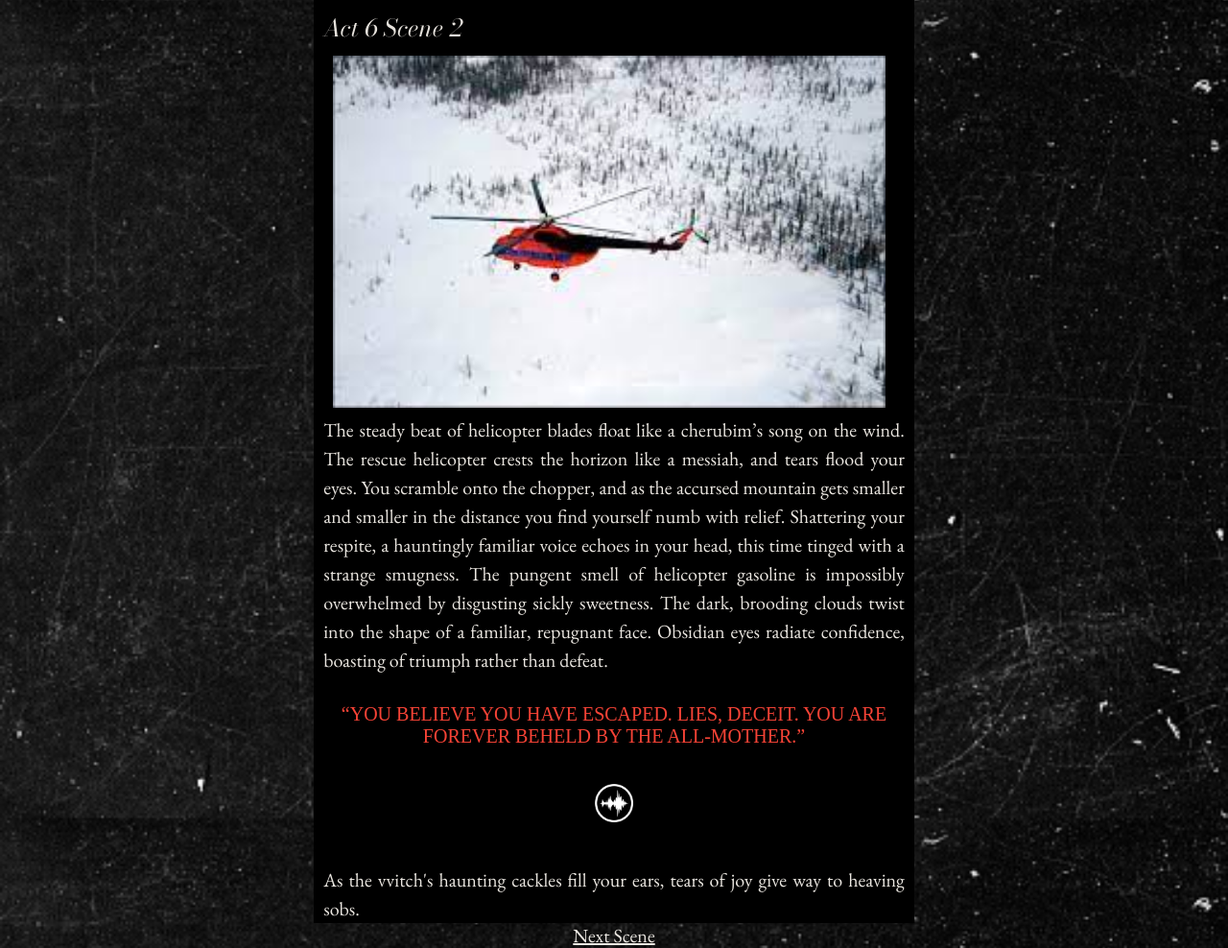
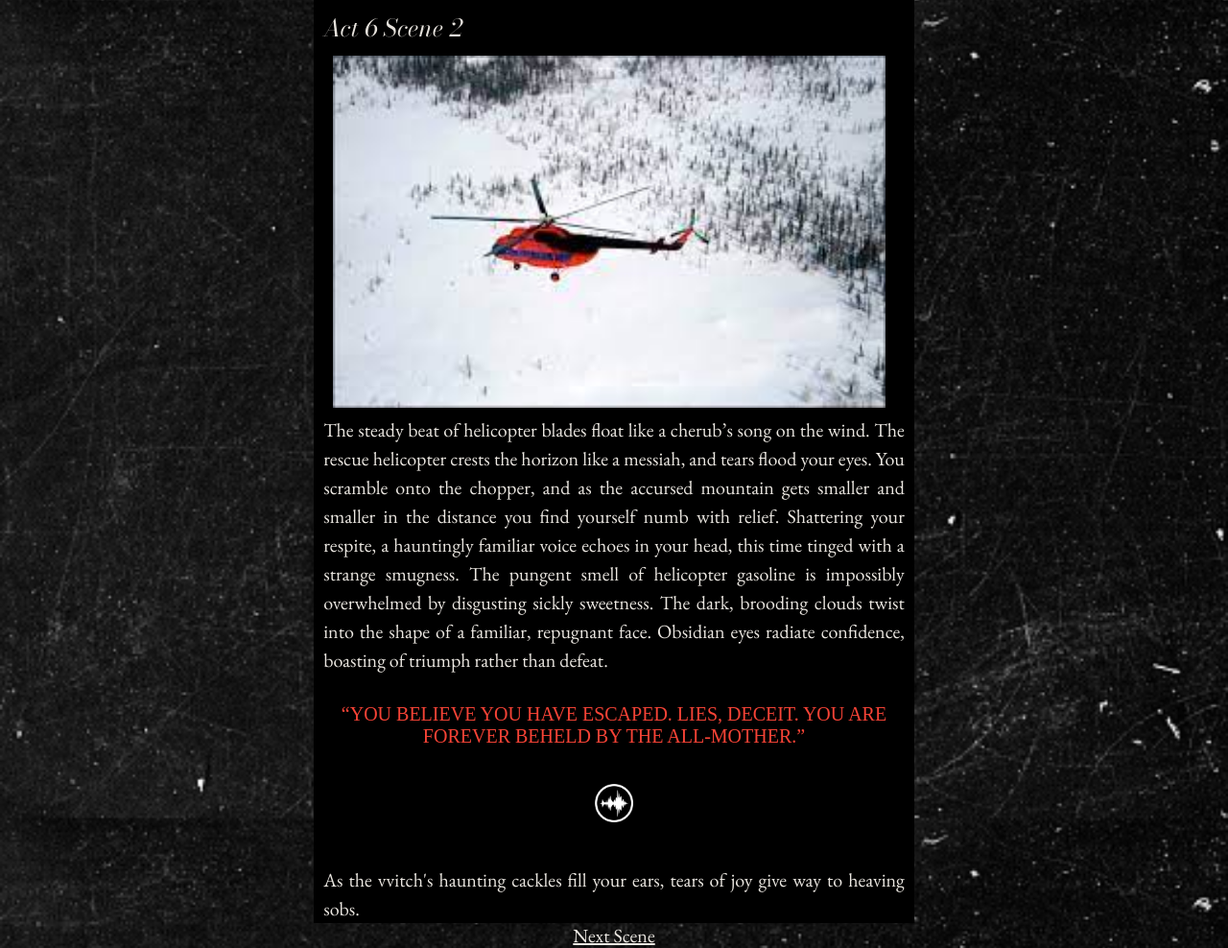
Before and after one commit to pteritim/pteritim.github.io, a plain HTML site: page Virtual Escape Room/html/act6scene2.html in a window 1280 px wide. Shown: the whole page at 96% size. Drawn offline with nearby package versions, Linux system fonts and the light colour scheme; a web font is replaced by a local one.

Commit message:
Update act6scene2.html

```diff
--- a/Virtual Escape Room/html/act6scene2.html
+++ b/Virtual Escape Room/html/act6scene2.html
@@ -29,7 +29,7 @@
     <div class="bodytext">
       <img src="../Images/Scene Images/Act 6 Rescue/Scene 2/chopper.jpg" alt="chopper" id="chopper">
       <br>
-      The steady beat of helicopter blades float like a cherubim’s song on the wind. The rescue helicopter crests the horizon like a messiah, and tears flood your eyes. You scramble onto the chopper, and as the accursed mountain gets smaller and smaller in the distance you find yourself numb with relief. Shattering your respite, a hauntingly familiar voice echoes in your head, this time tinged with a strange smugness. The pungent smell of helicopter gasoline is impossibly overwhelmed by disgusting sickly sweetness. The dark, brooding clouds twist into the shape of a familiar, repugnant face. Obsidian eyes radiate confidence, boasting of triumph rather than defeat.
+      The steady beat of helicopter blades float like a cherub’s song on the wind. The rescue helicopter crests the horizon like a messiah, and tears flood your eyes. You scramble onto the chopper, and as the accursed mountain gets smaller and smaller in the distance you find yourself numb with relief. Shattering your respite, a hauntingly familiar voice echoes in your head, this time tinged with a strange smugness. The pungent smell of helicopter gasoline is impossibly overwhelmed by disgusting sickly sweetness. The dark, brooding clouds twist into the shape of a familiar, repugnant face. Obsidian eyes radiate confidence, boasting of triumph rather than defeat.
       <br><br>
       </div>
 
```
